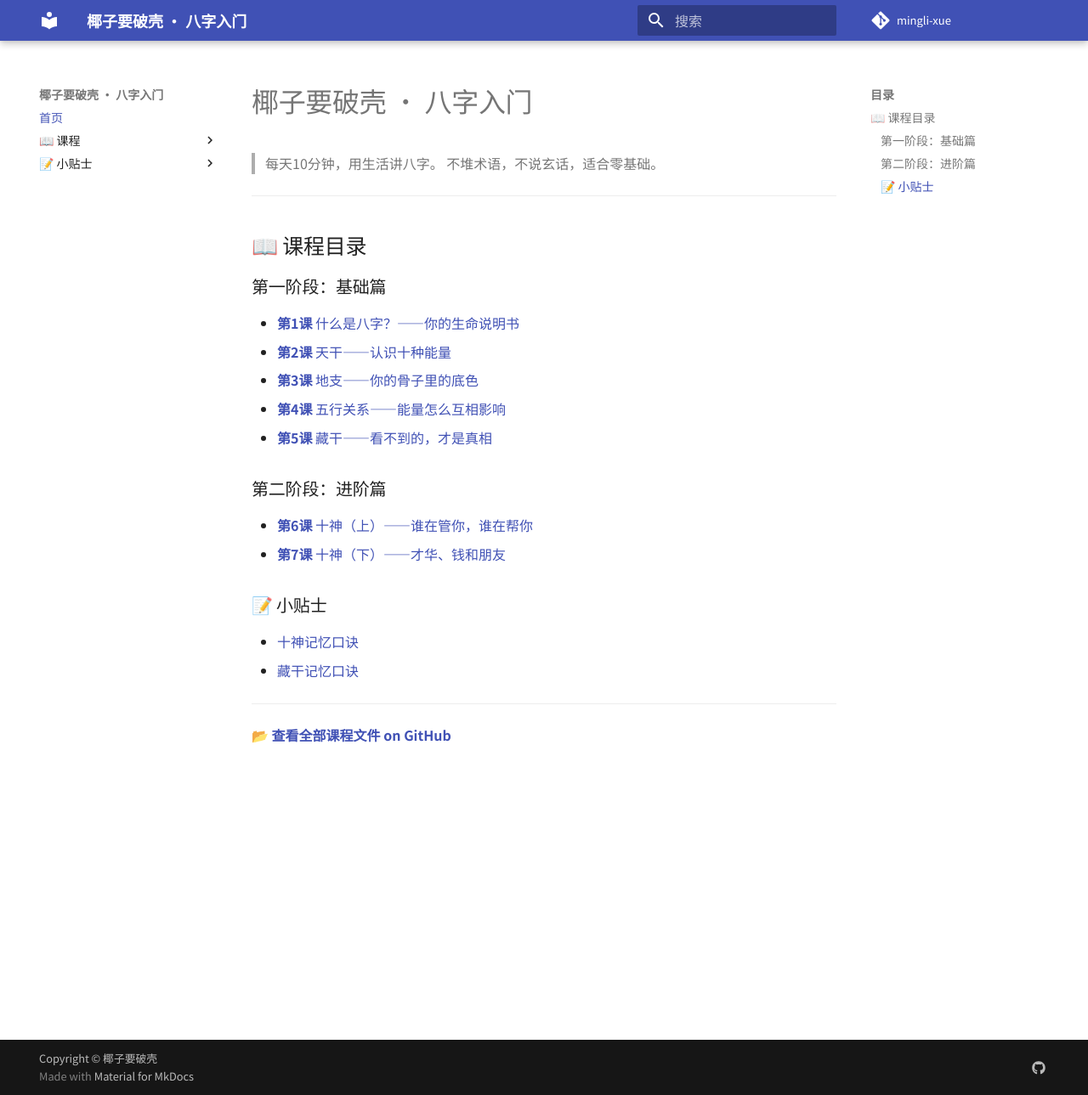
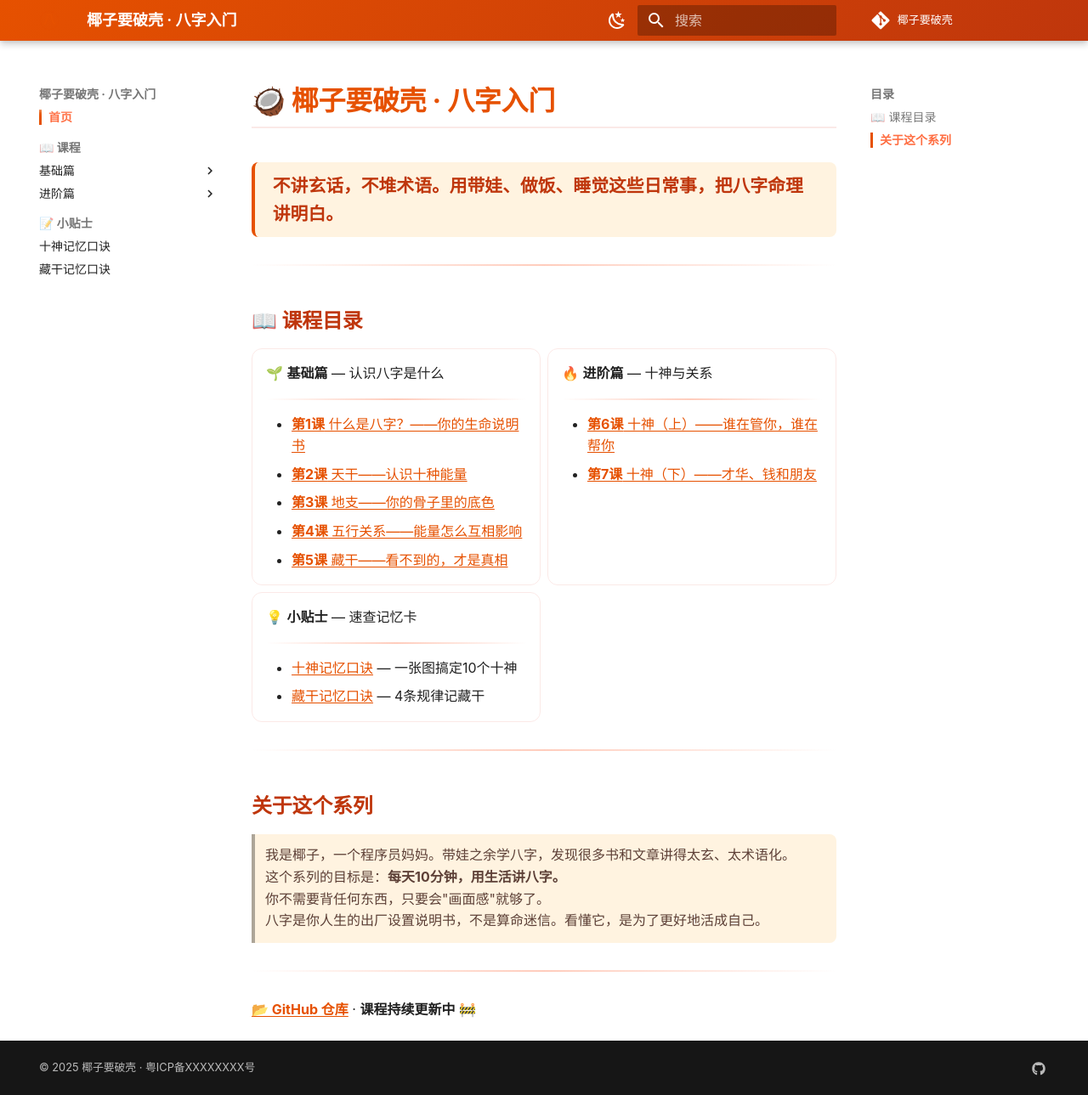
Before and after one commit to Sunyanyanyan/mingli-xue, an MkDocs documentation site: the page built from docs/index.md, in a window 1280 px wide and 1289 px high. Shown: the whole window at 85% size. Built offline with MkDocs 1.6.1 and Material for MkDocs 9.7.7, drawn with Linux system fonts in a browser that asks for light colours; comment, search, counter and statistics services are not loaded.

Commit message:
style: 美化站点样式和首页

```diff
--- /dev/null
+++ b/docs/assets/extra.css
@@ -0,0 +1,135 @@
+/* 文章内容美化 */
+.md-content h1 {
+  font-size: 2em;
+  font-weight: 700;
+  color: #e65100;
+  border-bottom: 2px solid #fbe9e7;
+  padding-bottom: 0.3em;
+}
+
+.md-content h2 {
+  font-size: 1.5em;
+  font-weight: 600;
+  color: #bf360c;
+  margin-top: 2em;
+}
+
+.md-content h3 {
+  font-size: 1.2em;
+  font-weight: 600;
+  color: #5d4037;
+  margin-top: 1.5em;
+}
+
+/* 引用区块美化 */
+.md-content blockquote {
+  border-left: 4px solid #ff8a65;
+  background: #fff3e0;
+  padding: 0.8em 1em;
+  border-radius: 0 8px 8px 0;
+}
+
+.md-content blockquote p {
+  margin: 0;
+  color: #5d4037;
+}
+
+/* 表格美化 */
+.md-content table {
+  border-radius: 8px;
+  overflow: hidden;
+  box-shadow: 0 1px 3px rgba(0,0,0,0.1);
+}
+
+.md-content table th {
+  background: #efebe9;
+  color: #3e2723;
+  font-weight: 600;
+}
+
+/* 代码块美化 */
+.md-content pre {
+  border-radius: 8px;
+  box-shadow: 0 1px 4px rgba(0,0,0,0.08);
+}
+
+/* 首页卡片样式 */
+.md-typeset .grid.cards > ul > li {
+  border-radius: 12px;
+  border: 1px solid #fbe9e7;
+  transition: transform 0.2s, box-shadow 0.2s;
+}
+
+.md-typeset .grid.cards > ul > li:hover {
+  transform: translateY(-2px);
+  box-shadow: 0 4px 12px rgba(0,0,0,0.1);
+}
+
+/* 课程卡片图标 */
+.md-typeset .task-list-control .task-list-indicator::before {
+  background: #ff8a65;
+}
+
+/* 链接颜色 */
+.md-content a {
+  color: #e65100;
+  text-decoration: underline;
+  text-underline-offset: 2px;
+}
+
+.md-content a:hover {
+  color: #bf360c;
+}
+
+/* 侧边栏美化 */
+.md-nav__link--active,
+.md-nav__link:active {
+  color: #e65100;
+  font-weight: 600;
+}
+
+.md-nav__item .md-nav__link--active {
+  border-left: 3px solid #e65100;
+  padding-left: 8px;
+}
+
+/* 顶部导航 */
+.md-header {
+  background: linear-gradient(135deg, #e65100, #bf360c);
+}
+
+.md-tabs {
+  background: linear-gradient(135deg, #e65100, #bf360c);
+}
+
+/* 分割线美化 */
+.md-content hr {
+  height: 2px;
+  background: linear-gradient(to right, transparent, #ffccbc, transparent);
+  border: none;
+  margin: 2em 0;
+}
+
+/* 图片圆角 */
+.md-content img {
+  border-radius: 8px;
+  box-shadow: 0 2px 8px rgba(0,0,0,0.08);
+}
+
+/* 提示框圆角 */
+.md-typeset .admonition {
+  border-radius: 8px;
+  box-shadow: 0 1px 4px rgba(0,0,0,0.06);
+}
+
+/* 大字标题（倪师风格强调） */
+.md-content .shout {
+  font-size: 1.3em;
+  font-weight: 700;
+  color: #bf360c;
+  padding: 0.5em 1em;
+  background: #fff3e0;
+  border-radius: 8px;
+  border-left: 4px solid #e65100;
+  margin: 1.5em 0;
+}
--- a/docs/index.md
+++ b/docs/index.md
@@ -1,30 +1,53 @@
-# 椰子要破壳 · 八字入门
+# 🥥 椰子要破壳 · 八字入门
 
-> 每天10分钟，用生活讲八字。
-> 不堆术语，不说玄话，适合零基础。
+<div class="shout">
+不讲玄话，不堆术语。用带娃、做饭、睡觉这些日常事，把八字命理讲明白。
+</div>
 
 ---
 
 ## 📖 课程目录
 
-### 第一阶段：基础篇
+<div class="grid cards" markdown>
 
-- [**第1课** 什么是八字？——你的生命说明书](八字/第1课-什么是八字.md)
-- [**第2课** 天干——认识十种能量](八字/第2课-天干.md)
-- [**第3课** 地支——你的骨子里的底色](八字/第3课-地支.md)
-- [**第4课** 五行关系——能量怎么互相影响](八字/第4课-五行关系.md)
-- [**第5课** 藏干——看不到的，才是真相](八字/第5课-藏干.md)
+-   🌱 **基础篇** — 认识八字是什么
 
-### 第二阶段：进阶篇
+    ---
 
-- [**第6课** 十神（上）——谁在管你，谁在帮你](八字/第6课-十神-上.md)
-- [**第7课** 十神（下）——才华、钱和朋友](八字/第7课-十神-下.md)
+    - [**第1课** 什么是八字？——你的生命说明书](八字/第1课-什么是八字.md)
+    - [**第2课** 天干——认识十种能量](八字/第2课-天干.md)
+    - [**第3课** 地支——你的骨子里的底色](八字/第3课-地支.md)
+    - [**第4课** 五行关系——能量怎么互相影响](八字/第4课-五行关系.md)
+    - [**第5课** 藏干——看不到的，才是真相](八字/第5课-藏干.md)
 
-### 📝 小贴士
+-   🔥 **进阶篇** — 十神与关系
 
-- [十神记忆口诀](八字/十神记忆口诀-小贴士.md)
-- [藏干记忆口诀](八字/藏干记忆口诀-小贴士.md)
+    ---
+
+    - [**第6课** 十神（上）——谁在管你，谁在帮你](八字/第6课-十神-上.md)
+    - [**第7课** 十神（下）——才华、钱和朋友](八字/第7课-十神-下.md)
+
+-   💡 **小贴士** — 速查记忆卡
+
+    ---
+
+    - [十神记忆口诀](八字/十神记忆口诀-小贴士.md) — 一张图搞定10个十神
+    - [藏干记忆口诀](八字/藏干记忆口诀-小贴士.md) — 4条规律记藏干
+
+</div>
 
 ---
 
-**[📂 查看全部课程文件 on GitHub](https://github.com/Sunyanyanyan/mingli-xue)**
+## 关于这个系列
+
+> 我是椰子，一个程序员妈妈。带娃之余学八字，发现很多书和文章讲得太玄、太术语化。
+>
+> 这个系列的目标是：**每天10分钟，用生活讲八字。**
+>
+> 你不需要背任何东西，只要会"画面感"就够了。
+>
+> 八字是你人生的出厂设置说明书，不是算命迷信。看懂它，是为了更好地活成自己。
+
+---
+
+**[📂 GitHub 仓库](https://github.com/Sunyanyanyan/mingli-xue)** · **课程持续更新中** 🚧
--- a/mkdocs.yml
+++ b/mkdocs.yml
@@ -2,25 +2,40 @@ site_name: 椰子要破壳 · 八字入门
 site_description: 每天10分钟，用生活讲八字
 site_url: https://sunyanyanyan.github.io/mingli-xue/
 repo_url: https://github.com/Sunyanyanyan/mingli-xue
-repo_name: mingli-xue
+repo_name: 椰子要破壳
 edit_uri: ""
 
 theme:
   name: material
   language: zh
   palette:
-    primary: indigo
-    accent: deep orange
+    - scheme: default
+      primary: deep orange
+      accent: amber
+      toggle:
+        icon: material/weather-night
+        name: 夜间模式
+    - scheme: slate
+      primary: deep orange
+      accent: amber
+      toggle:
+        icon: material/weather-sunny
+        name: 白天模式
   font:
-    text: Noto Sans SC
+    text: Noto Serif SC
     code: JetBrains Mono
+  favicon: assets/logo.svg
+  logo: assets/logo.svg
   features:
     - navigation.instant
     - navigation.tracking
     - navigation.top
     - navigation.indexes
+    - navigation.sections
     - toc.follow
     - content.code.copy
+    - header.autohide
+    - announce.dismiss
 
 markdown_extensions:
   - admonition
@@ -28,8 +43,17 @@ markdown_extensions:
   - pymdownx.superfences
   - pymdownx.tabbed:
       alternate_style: true
+  - pymdownx.emoji:
+      emoji_index: !!python/name:material.extensions.emoji.twemoji
+      emoji_generator: !!python/name:material.extensions.emoji.to_svg
   - tables
   - footnotes
+  - pymdownx.highlight:
+      anchor_linenums: true
+  - pymdownx.inlinehilite
+  - pymdownx.snippets
+  - attr_list
+  - md_in_html
 
 nav:
   - 首页: index.md
@@ -53,5 +77,11 @@ extra:
   social:
     - icon: fontawesome/brands/github
       link: https://github.com/Sunyanyanyan/mingli-xue
+  generator: false
 
-copyright: Copyright &copy; 椰子要破壳
+copyright: |
+  &copy; 2025 椰子要破壳 ·
+  <a href="https://beian.miit.gov.cn/" target="_blank">粤ICP备XXXXXXXX号</a>
+
+extra_css:
+  - assets/extra.css
```
Also changed, not shown: docs/assets/logo.svg (added).
